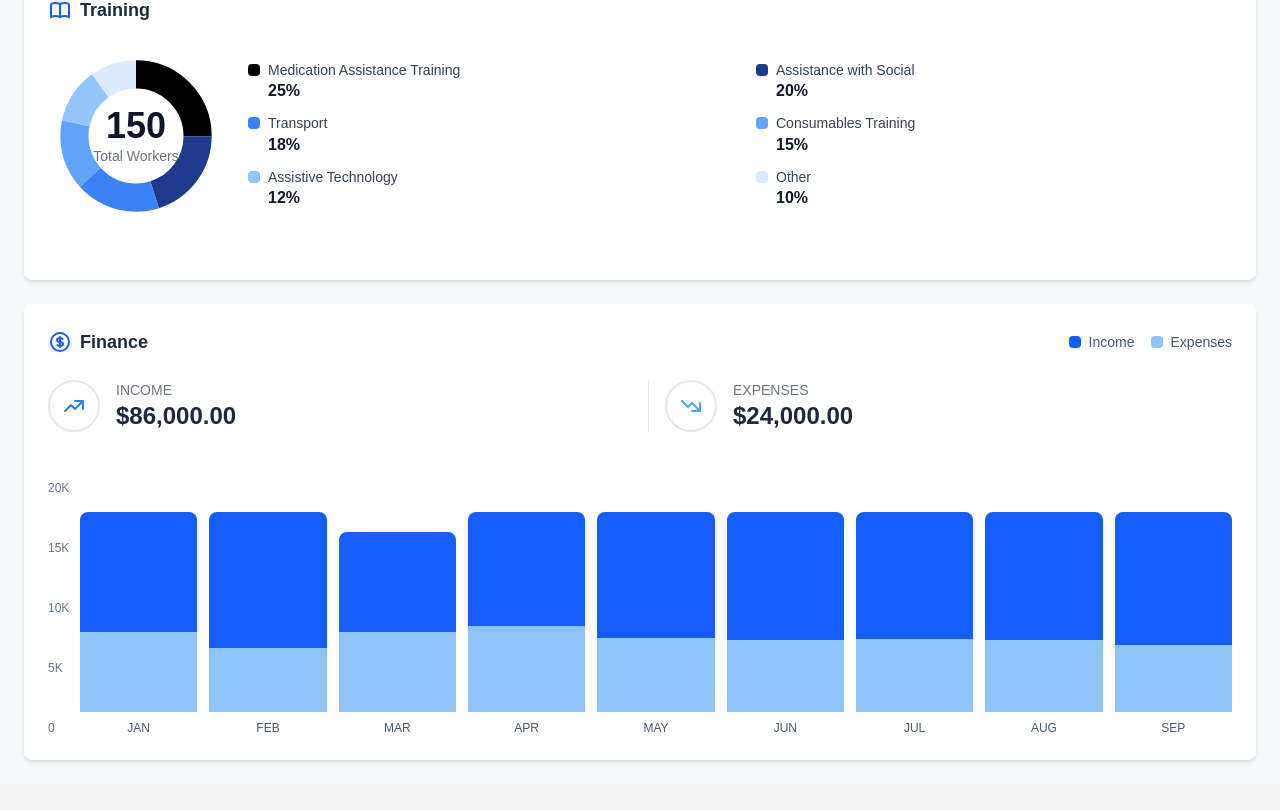
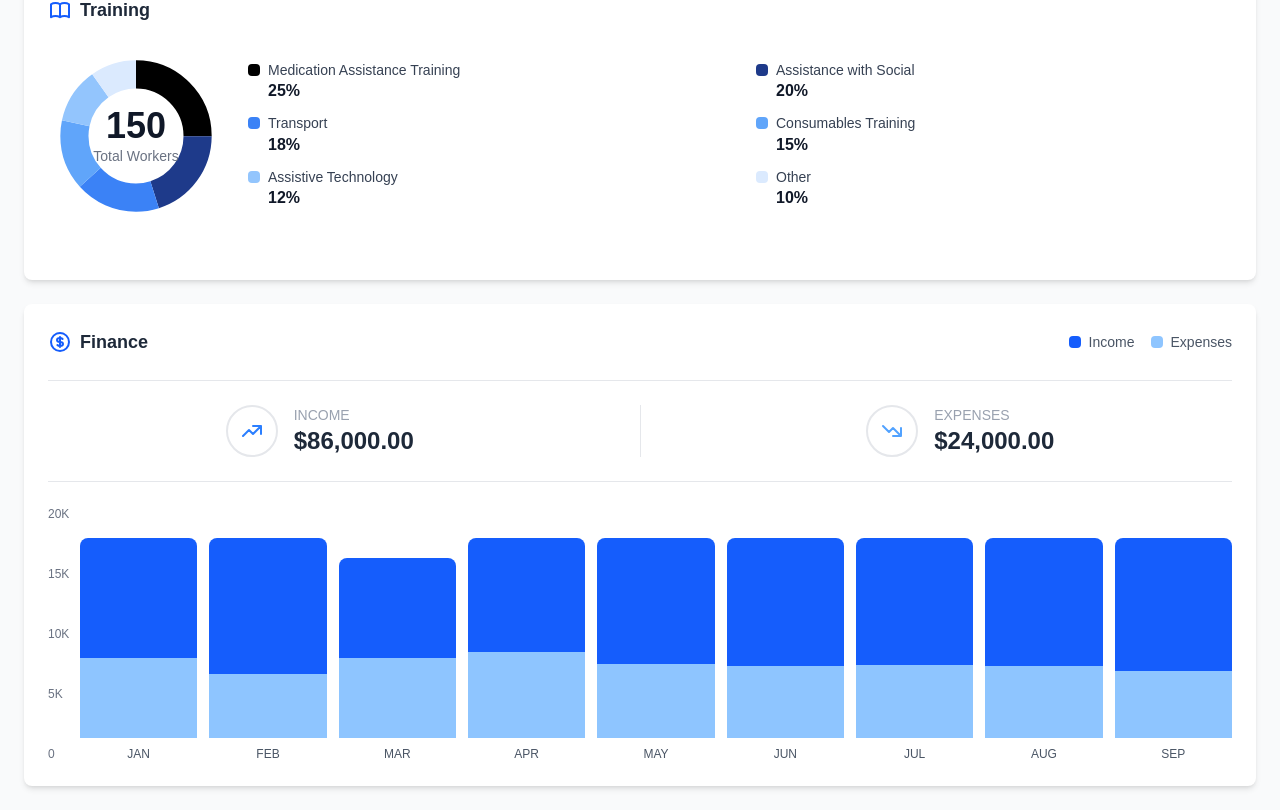
Before and after one commit to DarkRai087/New-folder--3-, a React (Vite) app in the folder comp/: page / in a window 1280 px wide. Shown: the part 1700-2510 px from the top of the page. Before the commit the page ends 2484 px from the top, so only its background shows below. Built offline with nearby package versions, Linux system fonts and the light colour scheme.

Commit message:
refactor: Improve layout and styling of FinanceChart component for better visual clarity

```diff
--- a/comp/src/components/FinanceChart.jsx
+++ b/comp/src/components/FinanceChart.jsx
@@ -2,10 +2,7 @@ import React from 'react';
 
 const FinanceChart = () => {
   const months = ['JAN', 'FEB', 'MAR', 'APR', 'MAY', 'JUN', 'JUL', 'AUG', 'SEP'];
-
-  // Income data (dark blue bars) - approximate values from the image
   const incomeData = [12, 17, 10, 16, 17, 16, 14, 16, 20];
-  // Expenses data (light blue bars) - approximate values from the image
   const expensesData = [8, 8, 8, 12, 10, 9, 8, 9, 10];
 
   const maxValue = 20;
@@ -34,31 +31,47 @@ const FinanceChart = () => {
         </div>
       </div>
 
-      {/* Summary Stats */}
-      <div className="grid grid-cols-1 md:grid-cols-2 gap-4 pb-6 mb-6">
-        <div className="flex items-center gap-4">
+      {/* Top border line */}
+      <div className="border-t border-gray-200 mb-6"></div>
+
+      {/* Summary Section */}
+      <div className="flex flex-col md:flex-row justify-between items-center md:items-stretch gap-12 pb-6">
+        {/* Income */}
+        <div className="flex items-center gap-4 flex-1 justify-center">
           <div className="rounded-full border-2 border-gray-200 p-3">
             <svg className="h-6 w-6 text-blue-500" fill="none" stroke="currentColor" viewBox="0 0 24 24">
               <path strokeLinecap="round" strokeLinejoin="round" strokeWidth={2} d="M13 7h8m0 0v8m0-8l-8 8-4-4-6 6" />
             </svg>
           </div>
           <div>
-            <p className="text-gray-500 text-sm font-medium">INCOME</p>
-            <p className="text-2xl font-bold text-gray-800">${totalIncome.toLocaleString('en-US', { minimumFractionDigits: 2 })}</p>
+            <p className="text-gray-400 text-sm font-medium">INCOME</p>
+            <p className="text-2xl font-bold text-gray-800">
+              ${totalIncome.toLocaleString('en-US', { minimumFractionDigits: 2 })}
+            </p>
           </div>
         </div>
-        <div className="flex items-center gap-4 md:pl-4 md:border-l border-gray-200">
+
+        {/* Divider */}
+        <div className="hidden md:block w-px bg-gray-200"></div>
+
+        {/* Expenses */}
+        <div className="flex items-center gap-4 flex-1 justify-center">
           <div className="rounded-full border-2 border-gray-200 p-3">
             <svg className="h-6 w-6 text-blue-400" fill="none" stroke="currentColor" viewBox="0 0 24 24">
               <path strokeLinecap="round" strokeLinejoin="round" strokeWidth={2} d="M13 17h8m0 0V9m0 8l-8-8-4 4-6-6" />
             </svg>
           </div>
           <div>
-            <p className="text-gray-500 text-sm font-medium">EXPENSES</p>
-            <p className="text-2xl font-bold text-gray-800">${totalExpenses.toLocaleString('en-US', { minimumFractionDigits: 2 })}</p>
+            <p className="text-gray-400 text-sm font-medium">EXPENSES</p>
+            <p className="text-2xl font-bold text-gray-800">
+              ${totalExpenses.toLocaleString('en-US', { minimumFractionDigits: 2 })}
+            </p>
           </div>
         </div>
       </div>
+
+      {/* Middle border line */}
+      <div className="border-t border-gray-200 mb-6"></div>
 
       {/* Chart */}
       <div className="h-64 relative">
@@ -78,7 +91,6 @@ const FinanceChart = () => {
 
             return (
               <div key={month} className="flex flex-col items-center flex-1 h-full justify-end">
-                {/* Stacked bar */}
                 <div className="w-full mb-2 flex flex-col" style={{ height: '200px', justifyContent: 'flex-end' }}>
                   <div
                     className="w-full bg-blue-600 rounded-t-lg transition-all"
```
